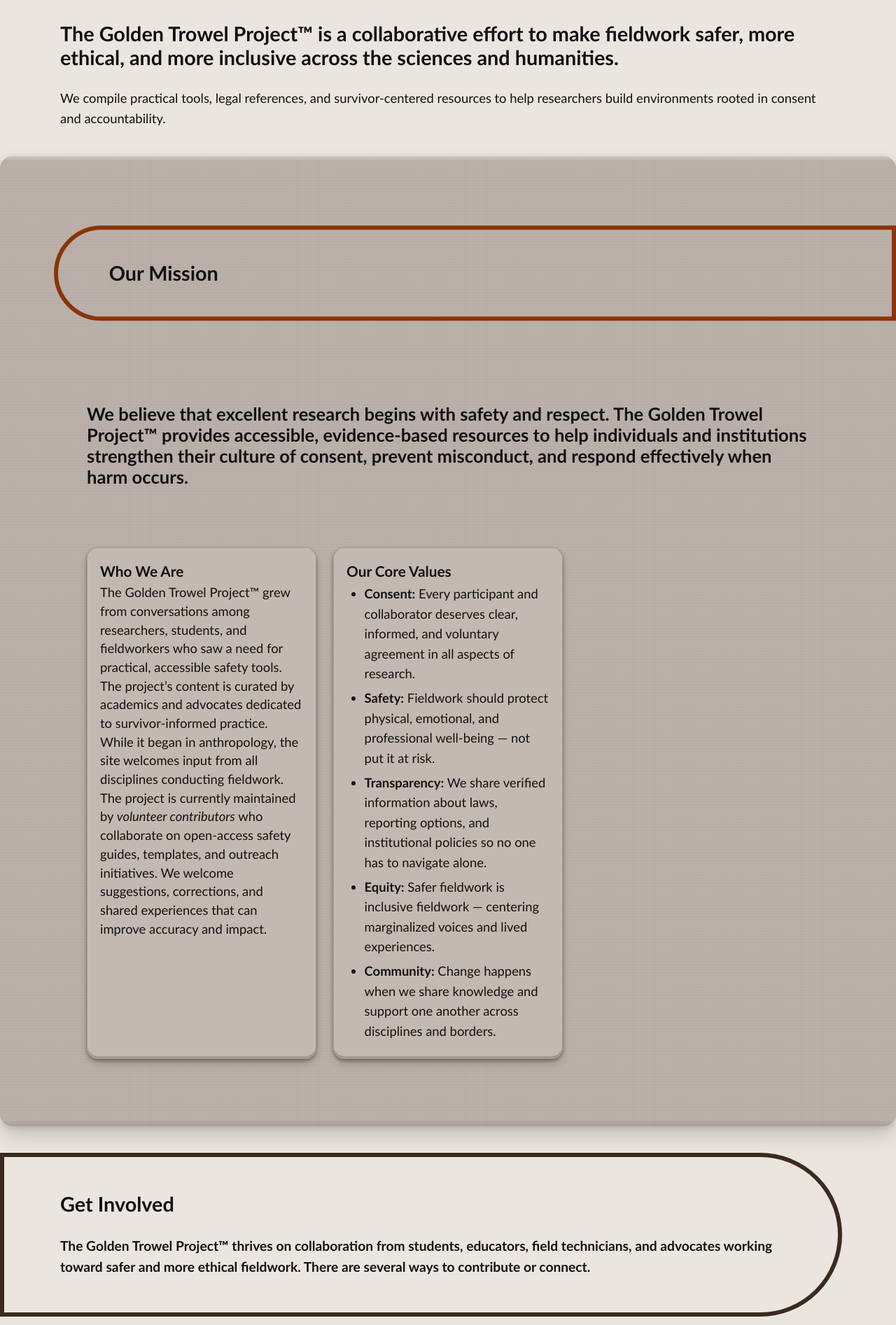
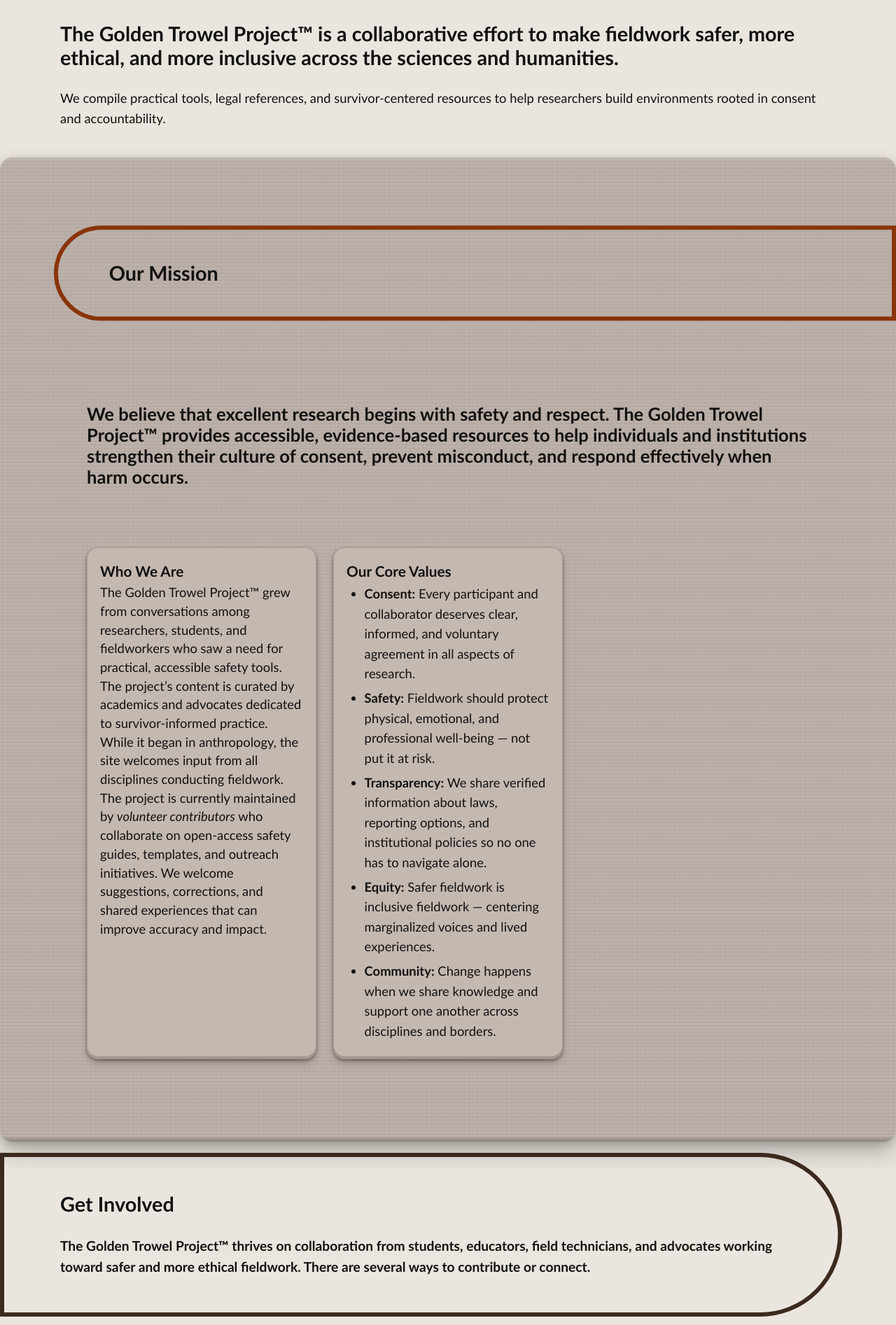
Before and after one commit to AnthroSafetyWarrior/GoldenTrowelProject, a Jekyll site: the page built from _pages/aboutus.html, in a window 1280 px wide. Shown: the part 812-2705 px from the top of the page at 70% size. Built offline with Jekyll 4.4.1, drawn with Linux system fonts in a browser that asks for light colours.

Commit message:
updating name

```diff
--- a/_layouts/default.html
+++ b/_layouts/default.html
@@ -922,185 +922,127 @@
 }
 
 
-
-
-/* ===== Kraft-paper stripe (soft speckles + fibers + gentle taper) ===== */
-.stripe--kraft{
-  --kraft-base: var(--wave-dark);     /* base color of the paper */
-  --kraft-fade: 28px;                 /* how soft the top/bottom taper is */
-  --speckle-light: rgba(255,255,255,.08);
-  --speckle-dark:  rgba(0,0,0,.06);
-  --fiber-light:   rgba(255,255,255,.035);
-  --fiber-dark:    rgba(0,0,0,.03);
-}
-
-/* full-bleed panel */
-.stripe--kraft::before{
-  content:"";
-  position:absolute; z-index:-1;
-  left: calc(50% - 50vw); width:100vw;
-  top:   calc(-1 * var(--stripe-bleed-top, 20px));
-  bottom:calc(-1 * var(--stripe-bleed-bottom, 0px));
-
-  /* LAYERS (top → bottom):
-     1) faint vertical fiber wash
-     2) diagonal paper fibers (very subtle)
-     3–5) 3 speckle fields at different scales for organic noise
-     6) base color, tinted by the blends above
-  */
-  background:
-    linear-gradient(0deg, var(--fiber-light), transparent 60%),
-    repeating-linear-gradient(28deg, var(--fiber-dark) 0 2px, transparent 2px 5px),
-    radial-gradient(1px 1px at 18% 22%, var(--speckle-light) 50%, transparent 51%),
-    radial-gradient(1px 1px at 71% 63%, var(--speckle-dark) 50%,  transparent 51%),
-    radial-gradient(1px 1px at 43% 81%, var(--speckle-light) 50%, transparent 51%),
-    var(--kraft-base);
-
-  /* different scales so it doesn’t look tiled */
-  background-size:
-    auto,
-    420px 420px,
-    60px 60px,
-    90px 90px,
-    120px 120px,
-    cover;
-
-  background-blend-mode: overlay, multiply, normal, normal, normal, normal;
-
-  /* ultra-gentle taper into the next section */
-  -webkit-mask-image: linear-gradient(
-    to bottom,
-    transparent 0,
-    #000 var(--kraft-fade),
-    #000 calc(100% - var(--kraft-fade)),
-    transparent 100%
-  );
-          mask-image: linear-gradient(
-    to bottom,
-    transparent 0,
-    #000 var(--kraft-fade),
-    #000 calc(100% - var(--kraft-fade)),
-    transparent 100%
-  );
-}
-
-/* optional: tiny inner glow so it feels “moonlit” not heavy */
-.stripe--kraft::after{
-  content:"";
-  position:absolute; z-index:-1;
-  left: calc(50% - 50vw); width:100vw;
-  top:   calc(-1 * var(--stripe-bleed-top, 20px));
-  bottom:calc(-1 * var(--stripe-bleed-bottom, 0px));
-  background:
-    radial-gradient(120% 60% at 50% 10%, rgba(255,255,255,.08), transparent 60%),
-    radial-gradient(120% 60% at 50% 90%, rgba(255,255,255,.06), transparent 60%);
-  pointer-events:none;
-  -webkit-mask-image: inherit; mask-image: inherit; /* match the taper */
-}
-
-/* tweak strength on mobile if you want it even softer */
-@media (max-width:640px){
-  .stripe--kraft{ --kraft-fade: 22px; }
-}
-
 /* ================= STRIPE LINK STYLING ================= */
-/* Default link color inside stripes */
 .stripe a{
-  color: var(--slate);
-  text-decoration-color: var(--slate);
+  color: var(--offwhite);
+  text-decoration-color: var(--offwhite);
   text-underline-offset: .18em;
   transition: color .2s ease, text-decoration-color .2s ease;
 }
 
-/* Hover & focus color for accessibility */
 .stripe a:hover,
 .stripe a:focus-visible{
-  color: var(--sage);
-  text-decoration-color: var(--sage);
-  outline: none;
-}
-/* ================= STRIPE LINK STYLING ================= */
-/* Default link color inside stripes */
-.stripe a{
-  color: var(--slate);
-  text-decoration-color: var(--slate);
-  text-underline-offset: .18em;
-  transition: color .2s ease, text-decoration-color .2s ease;
-}
-
-/* Hover & focus color for accessibility */
-.stripe a:hover,
-.stripe a:focus-visible{
-  color: var(--sage);
-  text-decoration-color: var(--sage);
+  color: var(--gold);
+  text-decoration-color: var(--gold);
   outline: none;
 }
 
-/* ===== Raised, textured stripes (no blur) ===== */
+/* ============= STRIPE BASE: raised, dark wave panel ============= */
 .stripe{
-  /* global knobs */
-  --stripe-bg: var(--wave-dark);
-  --stripe-radius: 18px;                /* corner roundness for the panel */
-  --shadow-main: 0 14px 28px rgba(0,0,0,.16);
-  --shadow-soft: 0 3px 10px rgba(0,0,0,.10);
-  --edge-top:   linear-gradient(to bottom, rgba(255,255,255,.30), rgba(255,255,255,0) 40%);
-  --edge-bottom:linear-gradient(to top,    rgba(0,0,0,.10),       rgba(0,0,0,0) 50%);
-  --grain-alpha: .035;                   /* texture strength; lower = subtler */
-
+  --stripe-bg: var(--wave-dark);       /* your standard dark background */
+  --stripe-radius: 18px;
+  --stripe-bleed-top: 18px;
+  --stripe-bleed-bottom: 22px;
+  --shadow-main: 0 16px 32px rgba(0,0,0,.25);
+  --shadow-soft: 0 3px 12px rgba(0,0,0,.15);
   position: relative;
   isolation: isolate;
   padding: var(--stripe-pad-y, 10px) var(--page-pad-inline);
-  margin: 0;                             /* no extra margins by default */
+  margin: 0;
   padding-bottom: calc(var(--stripe-pad-y, 10px) + var(--stripe-buffer-bottom, 30px));
 }
 
-/* the full-bleed colored panel */
 .stripe::before{
   content:"";
   position:absolute;
   z-index:-1;
-  left: calc(50% - 50vw);               /* full width */
+  left: calc(50% - 50vw);
   width: 100vw;
-  top:   calc(-1 * var(--stripe-bleed-top, 20px));
-  bottom:calc(-1 * var(--stripe-bleed-bottom, 0px));
+  top: calc(-1 * var(--stripe-bleed-top));
+  bottom: calc(-1 * var(--stripe-bleed-bottom));
   background:
-    /* soft paper-ish grain (two layers, super subtle) */
+    /* faint organic grain so it doesn’t feel flat */
+    repeating-linear-gradient(90deg,
+      rgba(255,255,255,.03) 0 2px, transparent 2px 6px),
     repeating-linear-gradient(0deg,
-      rgba(255,255,255,var(--grain-alpha)) 0 2px,
-      transparent 2px 4px),
-    repeating-linear-gradient(90deg,
-      rgba(0,0,0,calc(var(--grain-alpha) * .8)) 0 1px,
-      transparent 1px 3px),
+      rgba(0,0,0,.05) 0 1px, transparent 1px 5px),
     var(--stripe-bg);
-
+  background-blend-mode: overlay, multiply, normal;
   border-radius: var(--stripe-radius);
-  box-shadow: var(--shadow-main), var(--shadow-soft);   /* “lifted” */
+  box-shadow: var(--shadow-main), var(--shadow-soft);
 }
 
-/* top & bottom edge sheen/shadow for depth */
 .stripe::after{
   content:"";
   position:absolute;
   z-index:-1;
   left: calc(50% - 50vw);
   width: 100vw;
-  top:   calc(-1 * var(--stripe-bleed-top, 20px));
-  bottom:calc(-1 * var(--stripe-bleed-bottom, 0px));
+  top: calc(-1 * var(--stripe-bleed-top));
+  bottom: calc(-1 * var(--stripe-bleed-bottom));
   pointer-events:none;
   border-radius: var(--stripe-radius);
-
-  /* thin highlights on the panel edges */
   background:
-    var(--edge-top),
-    var(--edge-bottom);
-  background-repeat: no-repeat, no-repeat;
-  background-size: 100% 18px, 100% 18px;   /* height of edge effects */
+    linear-gradient(to bottom, rgba(255,255,255,.15), rgba(255,255,255,0) 40%),
+    linear-gradient(to top,    rgba(0,0,0,.25),       rgba(0,0,0,0) 50%);
+  background-size: 100% 16px, 100% 16px;
+  background-repeat: no-repeat;
   background-position: top left, bottom left;
 }
 
-/* optional: smaller radius on mobile so panels feel tighter */
-@media (max-width: 640px){
-  .stripe{ --stripe-radius: 12px; --grain-alpha: .03; }
+@media (max-width:640px){
+  .stripe{ --stripe-radius: 12px; }
+}
+
+/* ============= KRAFT PAPER PANEL (for warm organic sections) ============= */
+.paper-panel{
+  --paper-base: color-mix(in srgb, var(--soil) 30%, var(--wave-dark) 70%);
+  --speck: .09;
+  --fiber: .05;
+  --taper: 26px;
+
+  position: relative;
+  border-radius: 14px;
+  overflow: hidden;
+  box-shadow: 0 10px 22px rgba(0,0,0,.18), 0 1px 0 rgba(0,0,0,.04);
+
+  background:
+    linear-gradient(0deg, rgba(255,255,255,calc(var(--fiber)*.6)), transparent 60%),
+    repeating-linear-gradient(25deg, rgba(0,0,0,calc(var(--fiber)*.6)) 0 2px, transparent 2px 7px),
+    radial-gradient(1px 1px at 20% 25%, rgba(255,255,255,var(--speck)) 50%, transparent 51%),
+    radial-gradient(1.2px 1.2px at 60% 70%, rgba(0,0,0,calc(var(--speck)*.9)) 50%, transparent 51%),
+    var(--paper-base);
+  background-size: auto, 400px 400px, 70px 70px, 110px 110px, cover;
+  background-blend-mode: overlay, multiply, normal, normal, normal;
+
+  -webkit-mask-image: linear-gradient(to bottom,
+    transparent 0, #000 var(--taper),
+    #000 calc(100% - var(--taper)), transparent 100%);
+          mask-image: linear-gradient(to bottom,
+    transparent 0, #000 var(--taper),
+    #000 calc(100% - var(--taper)), transparent 100%);
+}
+
+/* warm tint so it feels part of the wave-dark family */
+.paper-panel::before{
+  content:""; position:absolute; inset:0; pointer-events:none;
+  --tint: color-mix(in srgb, var(--wave-dark) 75%, var(--soil) 25%);
+  background: linear-gradient(var(--tint), var(--tint));
+  opacity: .45;
+}
+
+/* soft inner light for dimension */
+.paper-panel::after{
+  content:""; position:absolute; inset:0; pointer-events:none;
+  background:
+    radial-gradient(130% 60% at 50% 15%, rgba(255,255,255,.07), transparent 60%),
+    radial-gradient(130% 60% at 50% 85%, rgba(255,255,255,.06), transparent 60%);
+  mix-blend-mode: soft-light;
+  -webkit-mask-image: inherit; mask-image: inherit;
+}
+
+@media (max-width:640px){
+  .paper-panel{ --speck:.07; --fiber:.04; --taper:22px; }
 }
 
 /* ===== NAV ===== */
```
Also changed, not shown: index.md (+2 -2 lines).
